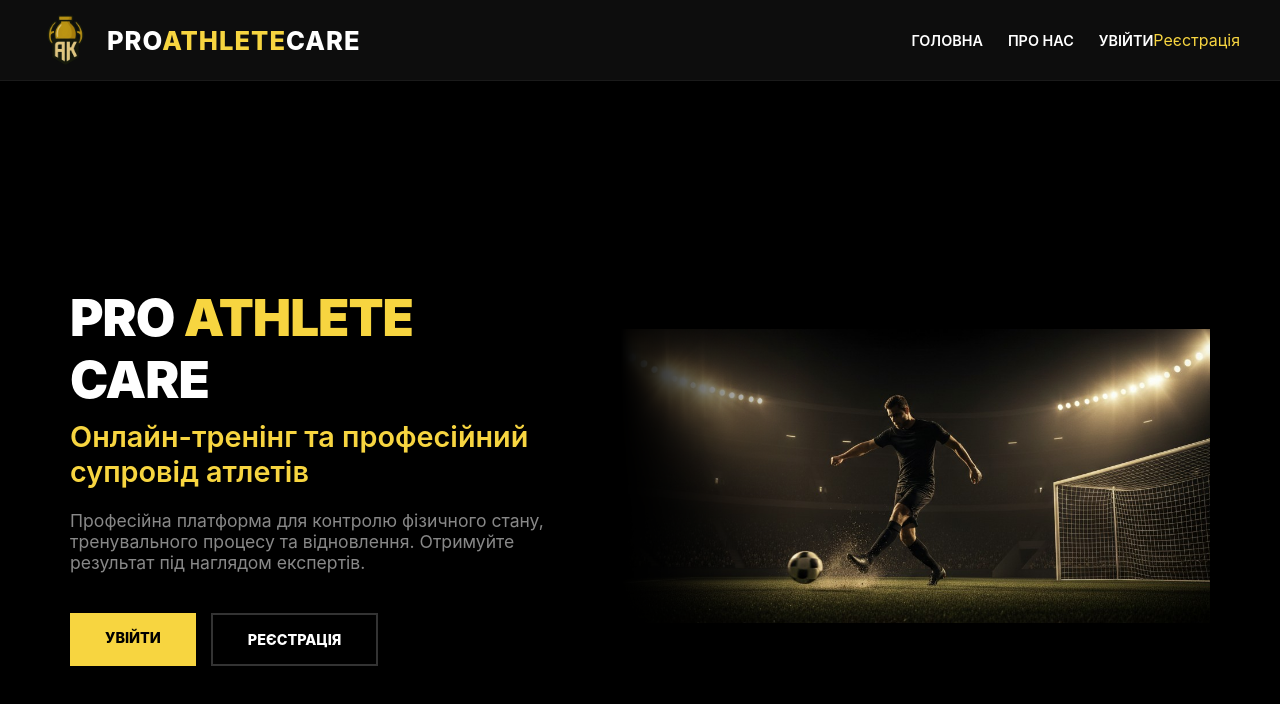
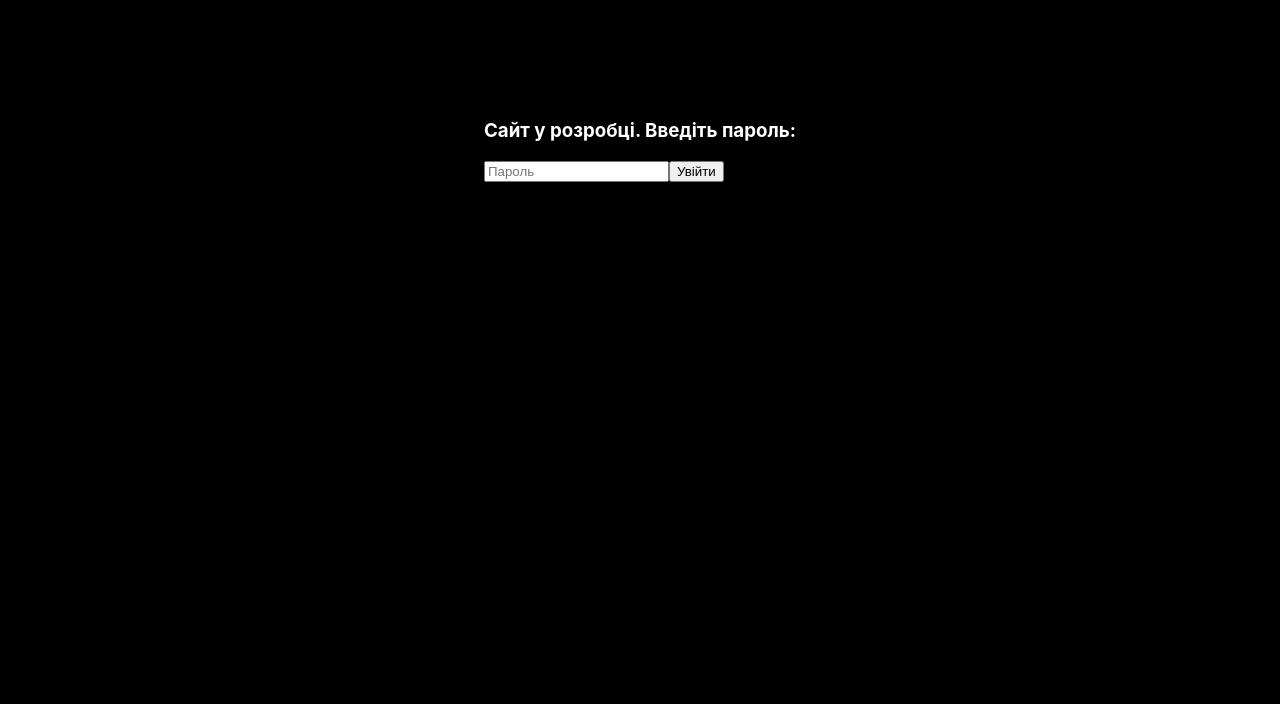
Before and after one commit to DmytroProgS/ak-office-fitness, a React (Create React App) app: page /#/ in a window 1280 px wide. Shown: the top 704 px of the page. Built offline with nearby package versions, Linux system fonts and the light colour scheme; no server answers.

Commit message:
Final functional update

```diff
--- a/public/index.html
+++ b/public/index.html
@@ -26,6 +26,7 @@
     -->
     <title>React App</title>
     <link rel="stylesheet" href="https://cdnjs.cloudflare.com/ajax/libs/font-awesome/6.0.0/css/all.min.css">
+    <meta name="robots" content="noindex, nofollow" />
   </head>
   <body>
     <noscript>You need to enable JavaScript to run this app.</noscript>
--- a/src/App.js
+++ b/src/App.js
@@ -11,6 +11,8 @@ import ProtectedRoute from './components/ProtectedRoute/ProtectedRoute';
 import HomeContent from './pages/HomeContent/HomeContent';
 import TrainingLog from './pages/TrainingLog/TrainingLog';
 
+// ІМПОРТ ВАШОЇ ЗАГЛУШКИ
+import PasswordProtect from './components/PasswordProtect/PasswordProtect'; // Перевірте шлях до файлу
 
 // 2. КОМПОНЕНТИ, ЯКІ ЗАВАНТАЖУЮТЬСЯ ЛІНИВО
 const Dashboard = lazy(() => import('./pages/Dashboard/Dashboard'));
@@ -27,6 +29,8 @@ const Profile = lazy(() => import('./pages/Profile/Profile'));
 function App() {
     return (
         <HashRouter>
+            {/* Огортаємо весь сайт у захист паролем */}
+            <PasswordProtect>
                 <MainLayout>
                     <Suspense fallback={<div className="loading-screen">Завантаження сторінки...</div>}>
                         <Routes>
@@ -49,6 +53,7 @@ function App() {
                         </Routes>
                     </Suspense>
                 </MainLayout>
+            </PasswordProtect>
         </HashRouter>
     );
 }
--- /dev/null
+++ b/src/components/PasswordProtect/PasswordProtect.js
@@ -0,0 +1,40 @@
+// src/components/PasswordProtect.js
+import React, { useState } from 'react';
+
+const PasswordProtect = ({ children }) => {
+  const [password, setPassword] = useState('');
+  const [isAuthorized, setIsAuthorized] = useState(
+    localStorage.getItem('site_auth') === 'true'
+  );
+
+  const handleSubmit = (e) => {
+    e.preventDefault();
+    if (password === process.env.REACT_APP_SITE_PASSWORD) {
+      localStorage.setItem('site_auth', 'true');
+      setIsAuthorized(true);
+    } else {
+      alert('Невірний пароль!');
+    }
+  };
+
+  if (isAuthorized) {
+    return children;
+  }
+
+  return (
+    <div style={{ display: 'flex', justifyContent: 'center', marginTop: '100px' }}>
+      <form onSubmit={handleSubmit}>
+        <h3>Сайт у розробці. Введіть пароль:</h3>
+        <input
+          type="password"
+          value={password}
+          onChange={(e) => setPassword(e.target.value)}
+          placeholder="Пароль"
+        />
+        <button type="submit">Увійти</button>
+      </form>
+    </div>
+  );
+};
+
+export default PasswordProtect;
--- a/src/components/Sidebar/Sidebar.js
+++ b/src/components/Sidebar/Sidebar.js
@@ -13,8 +13,8 @@ const Sidebar = () => {
         { path: '/load', label: 'Load Season' },
         { path: '/daily', label: 'Щоденна індивідуальна' },
         { path: '/weekly', label: 'Щотижнева індивідуальна' },
-        { path: '/weight', label: 'Контроль ваги' },
-        { path: '/training', label: 'Щоденник тренувань' },
+        { path: '/weight', label: 'Weight Control' },
+        { path: '/training', label: 'Control Training' },
         { path: '/velocity', label: 'Контроль швидкості' }
     ];
 
```
Also changed, not shown: public/robots.txt, 1 other file (tests, documents, lock files or other folders). Lines whose indentation alone changed are shown as unchanged.
